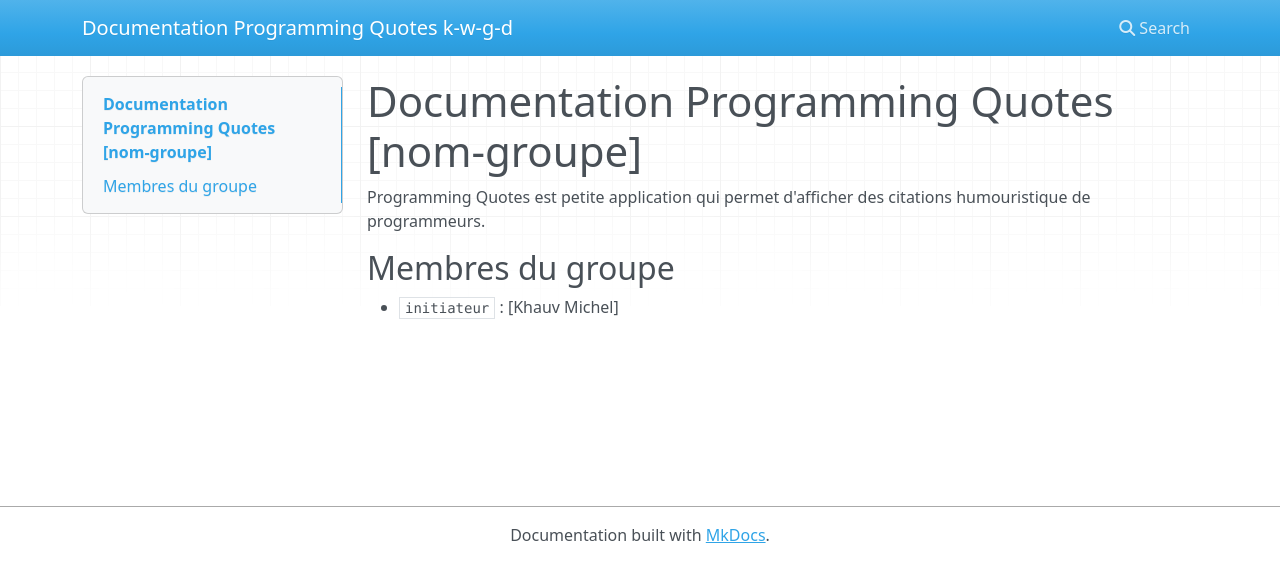
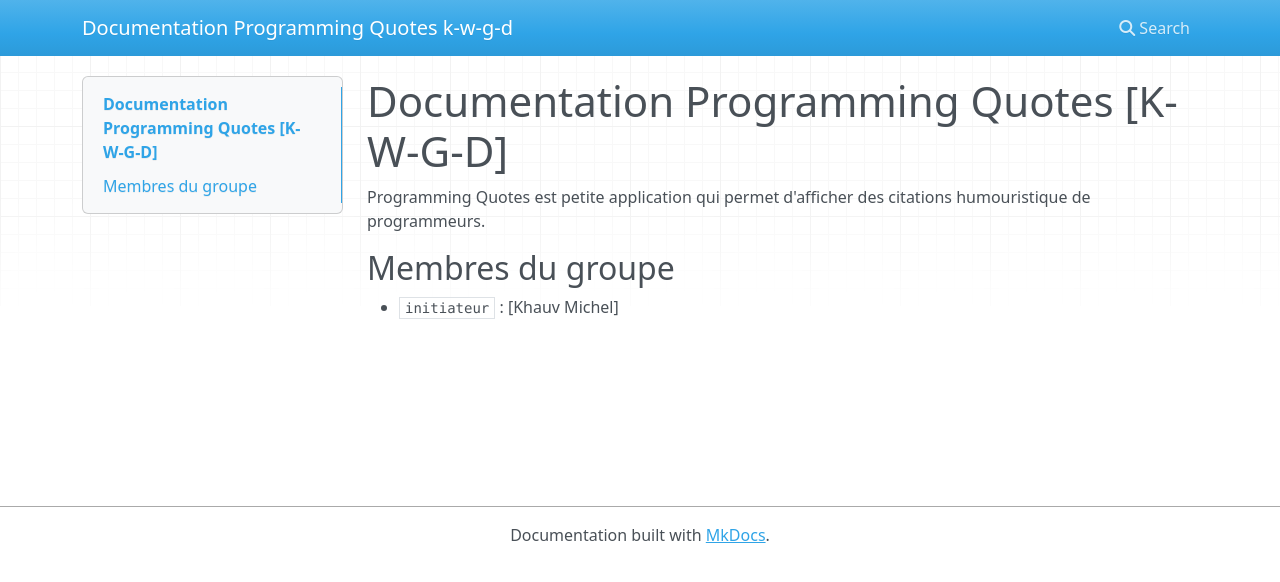
Before and after one commit to efrei-git/quotes-docs-k-w-g-d, an MkDocs documentation site: the page built from docs/index.md, in a window 1280 px wide. Shown: the top 582 px of the page. Built offline with MkDocs 1.6.1, drawn with Linux system fonts in a browser that asks for light colours; nearby versions of some CDN libraries.

Commit message:
Initial commit

```diff
--- a/docs/index.md
+++ b/docs/index.md
@@ -1,4 +1,4 @@
-# Documentation Programming Quotes [nom-groupe]
+# Documentation Programming Quotes [K-W-G-D]
 
 Programming Quotes est petite application qui permet d'afficher des citations humouristique de programmeurs.
 
```
Also changed, not shown: README.md (added, +13 -0 lines).
